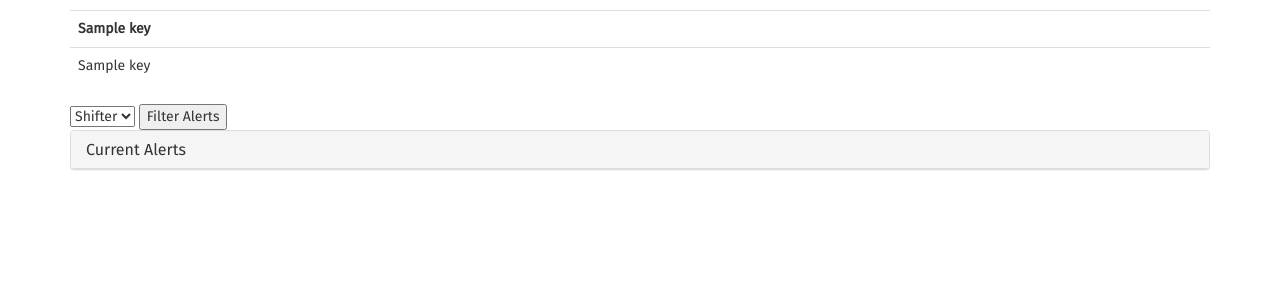
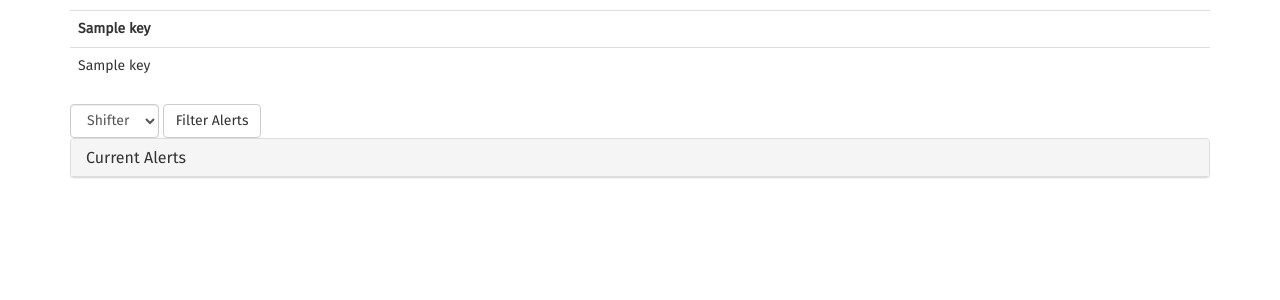
Before and after one commit to fact-project/shifthelper_webinterface, a Python web app: template shifthelper_webinterface/templates/index.html in a window 1280 px wide. Shown: the part 112-412 px from the top of the page. Run offline with Jinja, Linux system fonts and the light colour scheme; the template is opened without the code that fills it: most values are stand-ins (such as "Sample title", 1, 10 or a date in 2020).

Commit message:
Properly style the form

```diff
--- a/shifthelper_webinterface/templates/index.html
+++ b/shifthelper_webinterface/templates/index.html
@@ -19,13 +19,15 @@
       </table>
     </div>
     <div>
-      <form action="/">
-        <select name="showAlerts">
-          <option value="shifter">Shifter</option>
-          <option value="expert">Expert</option>
-          <option value="all">All</option>
-        </select>
-        <input type="submit" value="Filter Alerts">
+      <form action="/" class="form-inline">
+        <div class="form-group">
+          <select name="showAlerts" class="form-control">
+            <option value="shifter">Shifter</option>
+            <option value="expert">Expert</option>
+            <option value="all">All</option>
+          </select>
+          <input type="submit" value="Filter Alerts" class="btn btn-default">
+        </div>
       </form>
     </div>
     <div id="alerts-panel" >
```
